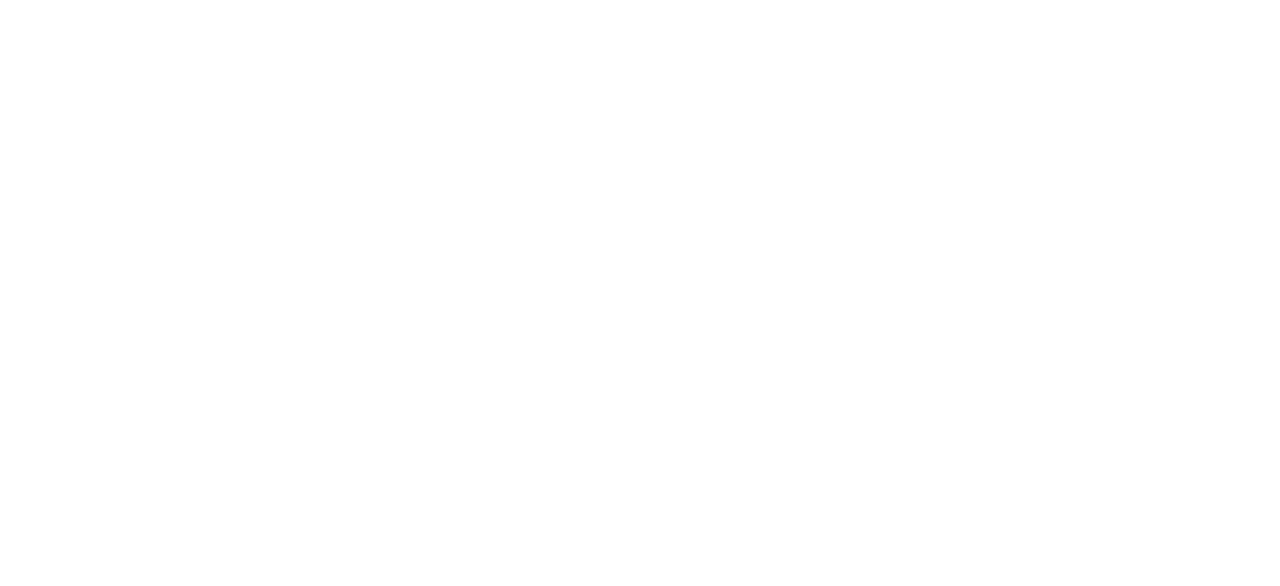
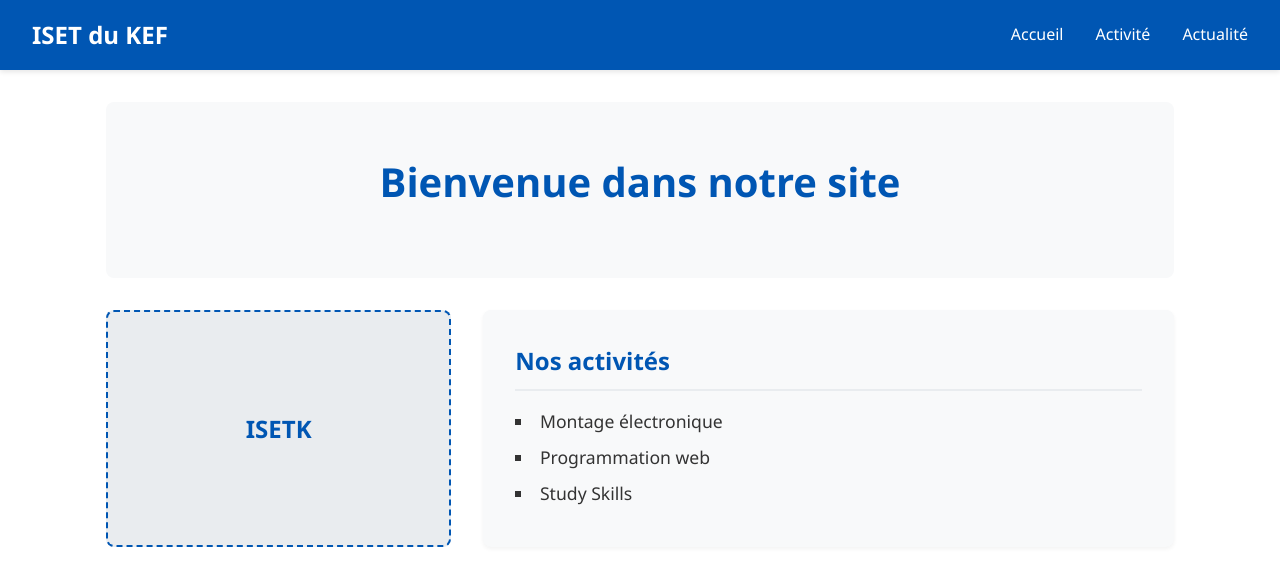
Before and after one commit to Ade778/mon-premier-site, a plain HTML site: page index.html in a window 1280 px wide. Drawn offline with Linux system fonts and the light colour scheme.

Commit message:
Premier commit : ajout de la page index.html

```diff
--- a/index.html
+++ b/index.html
@@ -1,11 +1,170 @@
 <!DOCTYPE html>
-<html lang="en">
+<html lang="fr">
 <head>
-    <meta charset="UTF-8">
-    <meta name="viewport" content="width=device-width, initial-scale=1.0">
-    <title>Document</title>
+<meta charset="UTF-8">
+<meta name="viewport" content="width=device-width, initial-scale=1.0">
+<title>ISET du Kef</title>
+<style>
+:root {
+--primary-color: #0056b3;
+--secondary-color: #f8f9fa;
+--text-color: #333;
+--accent-color: #e9ecef;
+}
+
+* {
+margin: 0;
+padding: 0;
+box-sizing: border-box;
+font-family: 'Segoe UI', Tahoma, Geneva, Verdana, sans-serif;
+}
+
+body {
+color: var(--text-color);
+background-color: #fff;
+line-height: 1.6;
+}
+
+/* En-tête et Navigation */
+header {
+background-color: var(--primary-color);
+color: white;
+padding: 1rem 2rem;
+display: flex;
+justify-content: space-between;
+align-items: center;
+box-shadow: 0 2px 5px rgba(0,0,0,0.1);
+}
+
+.logo {
+font-size: 1.5rem;
+font-weight: bold;
+}
+
+nav ul {
+display: flex;
+list-style: none;
+gap: 2rem;
+}
+
+nav a {
+color: white;
+text-decoration: none;
+font-weight: 500;
+transition: opacity 0.3s;
+}
+
+nav a:hover {
+opacity: 0.8;
+}
+
+/* Section Principale */
+main {
+max-width: 1100px;
+margin: 2rem auto;
+padding: 0 1rem;
+}
+
+.hero {
+background-color: var(--secondary-color);
+text-align: center;
+padding: 3rem 1rem;
+border-radius: 8px;
+margin-bottom: 2rem;
+}
+
+.hero h1 {
+font-size: 2.5rem;
+color: var(--primary-color);
+margin-bottom: 1rem;
+}
+
+/* Section Contenu avec deux colonnes */
+.content-layout {
+display: grid;
+grid-template-columns: 1fr 2fr;
+gap: 2rem;
+}
+
+@media (max-width: 768px) {
+.content-layout {
+grid-template-columns: 1fr;
+}
+}
+
+.box-isetk {
+background-color: var(--accent-color);
+border: 2px dashed var(--primary-color);
+border-radius: 8px;
+display: flex;
+justify-content: center;
+align-items: center;
+min-height: 200px;
+font-size: 1.5rem;
+font-weight: bold;
+color: var(--primary-color);
+}
+
+.activities {
+background-color: var(--secondary-color);
+padding: 2rem;
+border-radius: 8px;
+box-shadow: 0 2px 4px rgba(0,0,0,0.05);
+}
+
+.activities h2 {
+margin-bottom: 1rem;
+color: var(--primary-color);
+border-bottom: 2px solid var(--accent-color);
+padding-bottom: 0.5rem;
+}
+
+.activities ul {
+list-style-position: inside;
+list-style-type: square;
+}
+
+.activities li {
+margin-bottom: 0.5rem;
+font-size: 1.1rem;
+}
+</style>
 </head>
 <body>
 
+<header>
+<div class="logo">ISET du KEF</div>
+<nav>
+<ul>
+<li><a href="#accueil">Accueil</a></li>
+<li><a href="#activite">Activité</a></li>
+<li><a href="#actualite">Actualité</a></li>
+</ul>
+</nav>
+</header>
+
+<main>
+<section class="hero" id="accueil">
+<h1>Bienvenue dans notre site</h1>
+</section>
+
+<div class="content-layout">
+<!-- Bloc ISETK représenté sur le schéma -->
+<aside class="box-isetk">
+ISETK
+</aside>
+
+<!-- Liste des activités spécifiées sur le tableau -->
+<section class="activities" id="activite">
+<h2>Nos activités</h2>
+<ul>
+<li>Montage électronique</li>
+<li>Programmation web</li>
+<li>Study Skills</li>
+</ul>
+</section>
+</div>
+</main>
+
 </body>
 </html>
```
